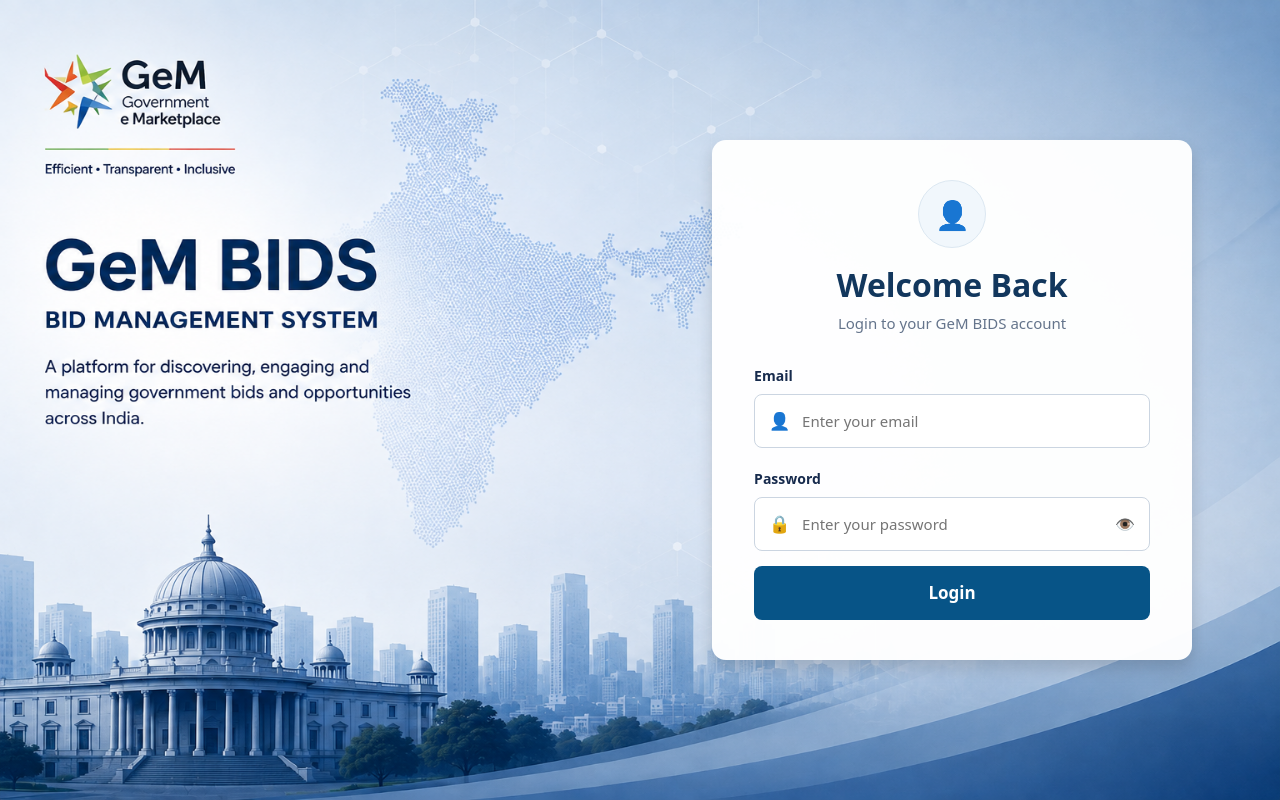
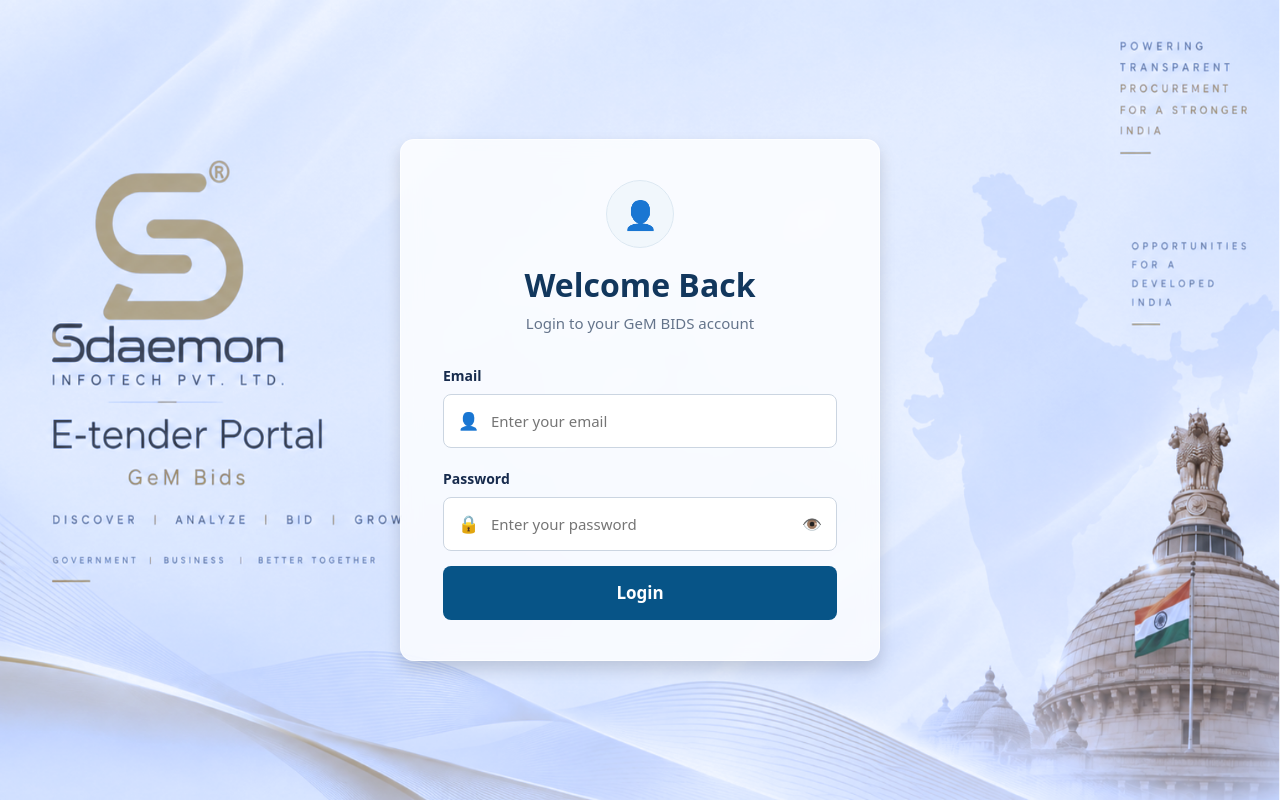
Before and after one commit to Roshni-More/Bid-Management-React-Project, a React (Vite) app: page /login in a window 1280 px wide. Built offline with nearby package versions, Linux system fonts and the light colour scheme.

Commit message:
login background change

```diff
--- a/src/pages/Login.jsx
+++ b/src/pages/Login.jsx
@@ -50,13 +50,13 @@
       localStorage.setItem("accessToken", data.token);
 
       // Go to Dashboard
-    navigate("/dashboard", { replace: true });
+      navigate("/dashboard", { replace: true });
     } catch (error) {
       console.error("Login Error:", error);
 
       setError(
         error.response?.data?.message ||
-          "Invalid email or password."
+        "Invalid email or password."
       );
     } finally {
       setLoading(false);
@@ -72,18 +72,16 @@
         overflow: "hidden",
 
         /* GeM Background */
-        backgroundImage: "url('/gem-login-bg.png')",
+        backgroundImage: "url('/E-Tender-Background.png')",
         backgroundSize: "100% 100%",
         backgroundPosition: "center",
         backgroundRepeat: "no-repeat",
 
         /* Login Card Position */
         display: "flex",
-        justifyContent: "flex-end",
+        justifyContent: "center",
         alignItems: "center",
-
-        paddingRight: "5%",
-        paddingLeft: "20px",
+        padding: "20px",
       }}
     >
 
@@ -92,23 +90,26 @@
       ========================================= */}
       <div
         className="shadow"
+
         style={{
           width: "480px",
           maxWidth: "90vw",
 
-          background: "rgba(255, 255, 255, 0.97)",
+          /* Light transparent login card */
+          background: "rgba(255, 255, 255, 0.78)",
+          backdropFilter: "blur(10px)",
+          WebkitBackdropFilter: "blur(10px)",
 
+          border: "1px solid rgba(255, 255, 255, 0.65)",
           borderRadius: "14px",
 
           padding: "40px 42px",
-
-          marginRight: "2%",
 
           position: "relative",
           zIndex: 2,
 
           boxShadow:
-            "0 15px 40px rgba(0, 0, 0, 0.18)",
+            "0 15px 40px rgba(0, 0, 0, 0.12)",
         }}
       >
 
```
Also changed, not shown: public/E-Tender-Background.png (added).
